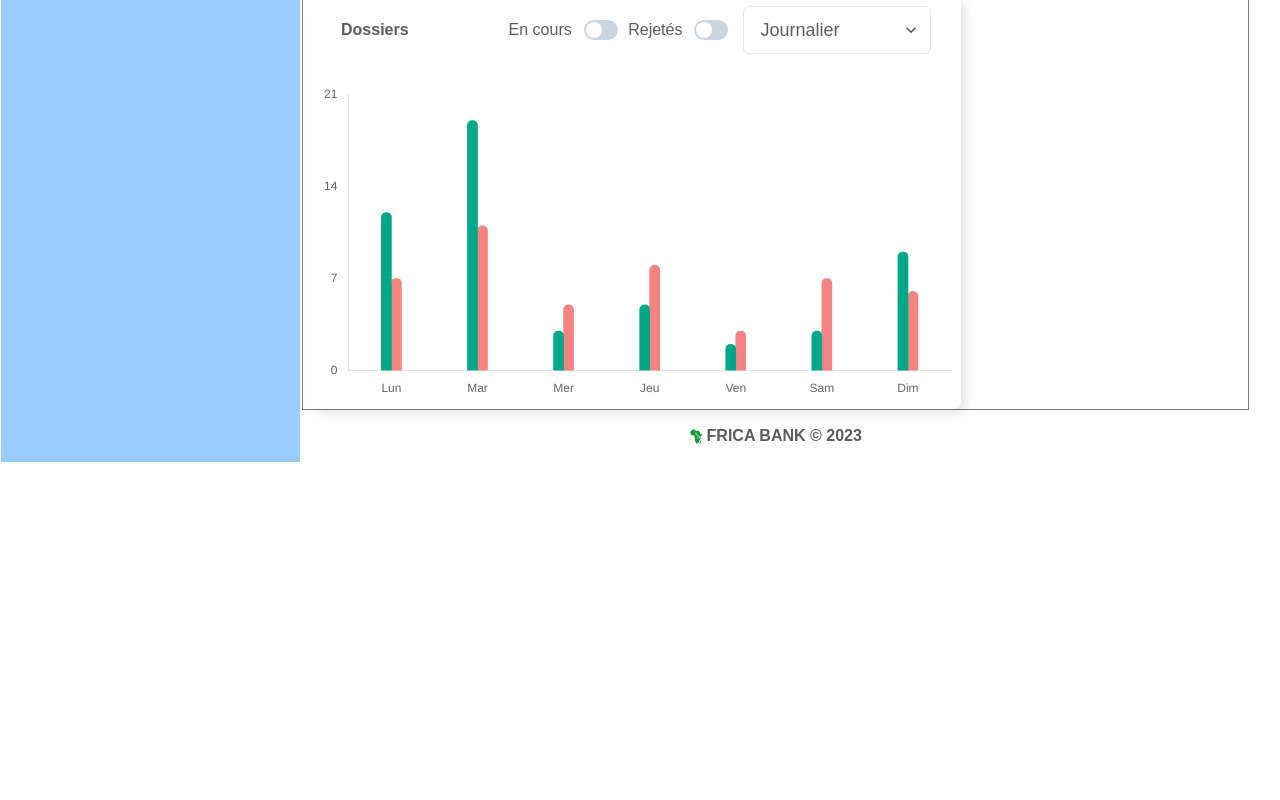
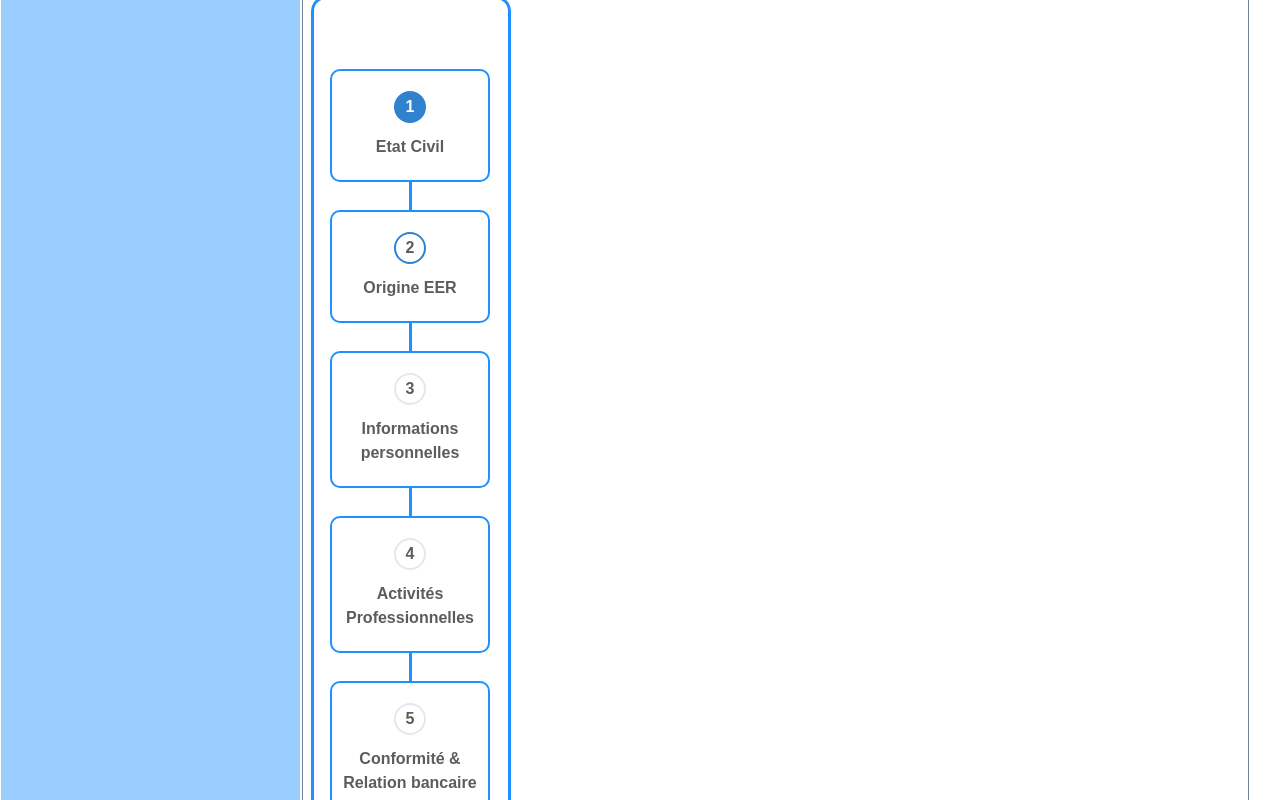
Before and after one commit to AfricaBank/front_end_officiel, a React (Vite) app: page /dashboard in a window 1280 px wide. Shown: the part 760-1560 px from the top of the page. Before the commit the page ends 1222 px from the top, so only its background shows below. Built offline with nearby package versions, Linux system fonts and the light colour scheme.

Commit message:
Ajout du composant stepper

```diff
--- /dev/null
+++ b/src/Components/reusableComponents/SingleStep.tsx
@@ -0,0 +1,87 @@
+import {
+  Step,
+  StepIndicator,
+  StepNumber,
+  StepStatus,
+  Stepper,
+  useSteps,
+  Box,
+  VStack,
+  HStack,
+  Text,
+} from "@chakra-ui/react";
+import { colors } from "../../customTheme/colorTheme";
+
+const steps = [
+  { title: "Etat Civil", description: "Etat Civil" },
+  { title: "Origine EER", description: "Origine EER" },
+  { title: "Informations  personnelles ", description: "Info personnel" },
+  { title: "Activités Professionnelles ", description: "Activités Pro" },
+  { title: "Conformité & Relation bancaire", description: "Conformité RB" },
+  { title: "Pièces justificatives", description: "Pièces justificatives" },
+];
+
+export const SingleStep = () => {
+  const { activeStep } = useSteps({
+    index: 1, // Initial active step (starts from second step)
+    count: steps.length,
+  });
+
+  return (
+    <Stepper index={activeStep} orientation="vertical" height="400px" gap="12">
+      {steps.map((step, index) => (
+        <Step key={index}>
+          {" "}
+          <Box
+            width="10rem"
+            border="2px"
+            borderRadius="10px"
+            borderColor={colors.primary.doggerBlueBlue[300]}
+            display="flex"
+            flexDirection="column"
+            alignItems="center"
+            justifyContent="center"
+            p="20px 10px"
+            m="-10px 16px"
+          >
+            <HStack
+              spacing={3}
+              display="flex"
+              flexDirection="column"
+              alignItems="center"
+            >
+              <StepIndicator>
+                <StepStatus
+                  complete={<StepNumber />}
+                  incomplete={<StepNumber />}
+                  active={<StepNumber />}
+                />
+              </StepIndicator>
+              <VStack spacing={0}>
+                <Text fontWeight="bold" textAlign="center">
+                  {step.title}
+                </Text>
+              </VStack>
+            </HStack>
+            {index < steps.length - 1 && (
+              <Box
+                height="1px"
+                bg={colors.primary.doggerBlueBlue[200]}
+                width="0pxx"
+              /> // Separator
+            )}
+          </Box>
+          {index >= 1 && (
+            <Box
+              h="30px"
+              w="3px"
+              backgroundColor={colors.primary.doggerBlueBlue[300]}
+              marginLeft="-105px"
+              marginTop="-40px"
+            ></Box>
+          )}
+        </Step>
+      ))}
+    </Stepper>
+  );
+};
--- /dev/null
+++ b/src/Components/reusableComponents/StepperComponent.tsx
@@ -0,0 +1,23 @@
+import { Box } from "@chakra-ui/react";
+import { SingleStep } from "./SingleStep";
+import { colors } from "../../customTheme/colorTheme";
+
+export const StepperComponent = () => {
+  return (
+    <>
+      <Box
+        h="1080px"
+        w="200px"
+        border="3px solid black"
+        mt="20px"
+        borderColor={colors.primary.doggerBlueBlue[300]}
+        borderRadius="15px"
+        display="flex"
+        pt="80px"
+
+      >
+        <SingleStep />
+      </Box>
+    </>
+  );
+};
--- a/src/layout/RootLayout.tsx
+++ b/src/layout/RootLayout.tsx
@@ -5,7 +5,7 @@ import { colors } from "../customTheme/colorTheme";
 import { Footer } from "../Components/Footer";
 import Sidebar from "../Components/Sidebar";
 import { breakpoints } from "../customTheme/customTypographie";
-import TableauGestionDeDossier from "../Components/TableauGestionDeDossier";
+
 export const RootLayout = () => {
   return (
     <Container centerContent maxW={breakpoints.xl} minW={breakpoints.lg}>
--- a/src/main.tsx
+++ b/src/main.tsx
@@ -18,6 +18,18 @@ import { Tachesactives } from "./pages/Tachesactives.tsx";
 import { Gestiondossiers } from "./pages/Gestiondossiers.tsx";
 import InitiationDossier from "./Components/InitiationDossier.tsx";
 
+const baseStyle = {
+  // select the indicator part
+  indicator: {
+    // change the default border radius to 0
+    borderRadius: "50%",
+  },
+}
+
+const stepperThem={
+  baseStyle,
+}
+
 const theme = extendTheme({
   fonts,
   fontSize,
@@ -26,8 +38,12 @@ const theme = extendTheme({
   colors,
   components: {
     Button: buttonTheme,
+    Stepper:stepperThem,
   },
+
 });
+
+
 
 const router = createBrowserRouter([
   {
--- a/src/pages/Dashboard.tsx
+++ b/src/pages/Dashboard.tsx
@@ -1,11 +1,12 @@
 import { CustomCardDashboardStat } from "../Components/reusableComponents/CustomCardDashboardStat";
 import { NombreDossierParStatut } from "../Components/reusableComponents/NombreDossierParStatut";
+import { StepperComponent } from "../Components/reusableComponents/StepperComponent";
 export const Dashboard = () => {
   return (
     <>
       <CustomCardDashboardStat />
       <NombreDossierParStatut />
-      <NombreDossierParStatut />
+      <StepperComponent />
     </>
   );
 };
```
Also changed, not shown: src/Components/TableauGestionDeDossier.tsx (+99 -37 lines), src/customTheme/buttonStyle.ts (line endings or trailing spaces).
